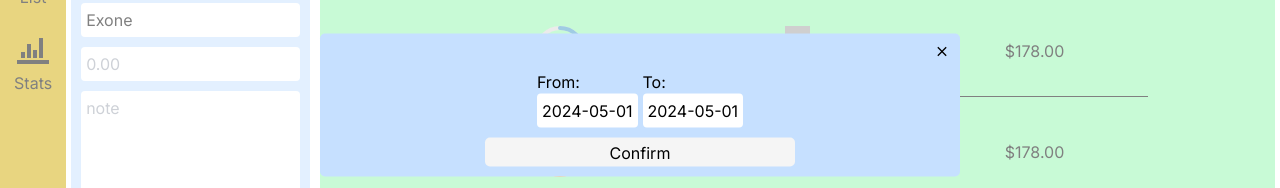
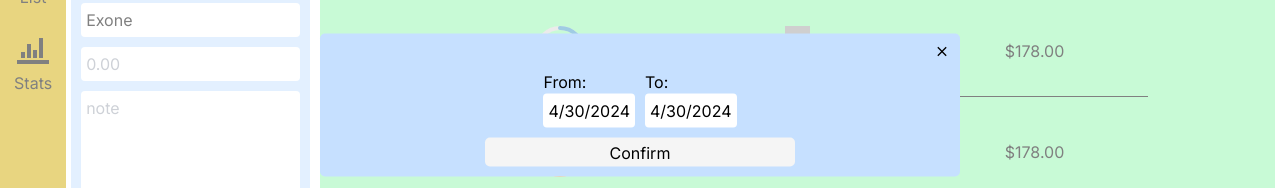
Before and after one commit to eimuciu/cash-tracker, a Next.js app: page / in a window 1280 px wide. Shown: the part 295-483 px from the top of the page. Built offline with nearby package versions, Linux system fonts and the light colour scheme; grey boxes are pictures that could not be loaded.

Commit message:
Custom date

```diff
--- a/src/app/components/layoutWrapper/dateSeperator/index.tsx
+++ b/src/app/components/layoutWrapper/dateSeperator/index.tsx
@@ -19,6 +19,11 @@ export default function DateSeperator() {
   const { themeColorsList }: any = useThemeContext();
   const { showModal, settingName, handleSettingClick, handleCloseModal } =
     useModal();
+
+  const [fromDateValue, setFromDateValue] = React.useState('');
+  const [toDateValue, setToDateValue] = React.useState('');
+  const [fromDateError, setFromDateError] = React.useState('');
+  const [toDateError, setToDateError] = React.useState('');
 
   React.useEffect(() => {
     const resizeHandler = (e: any) => {
@@ -76,6 +81,20 @@ export default function DateSeperator() {
     }
   };
 
+  const handleCustomDateConfirmation = () => {
+    if (fromDateValue === 'Invalid Date') {
+      setFromDateError('Invalid Date');
+      return;
+    }
+    if (toDateValue === 'Invalid Date') {
+      setToDateError('Invalid Date');
+      return;
+    }
+    setFromDateError('');
+    setToDateError('');
+    handleCloseModal();
+  };
+
   return (
     <>
       <Modal
@@ -83,18 +102,32 @@ export default function DateSeperator() {
         showModal={true}
         closeModal={handleCloseModal}
       >
-        <div className="flex gap-[5px]">
+        <div className="flex gap-[10px]">
           <div>
             From:
-            <DatePicker dateValue={'2024-05-01'} setDateValue={() => {}} />
+            <DatePicker
+              dateValue={fromDateValue}
+              setDateValue={setFromDateValue}
+            />
+            {/* <div className="text-[#880D1E] text-[10px]">
+              {fromDateError && fromDateError}{' '}
+            </div> */}
           </div>
           <div>
             To:
-            <DatePicker dateValue={'2024-05-01'} setDateValue={() => {}} />
+            <DatePicker dateValue={toDateValue} setDateValue={setToDateValue} />
+            {/* <div className="text-[#880D1E] text-[10px]">
+              {toDateError && toDateError}{' '}
+            </div> */}
           </div>
         </div>
         <div className="w-[50%] bg-[#F5F5F5] text-center rounded-[5px] py-[2.5px]">
-          <button className="w-[100%] h-[100%]">Confirm</button>
+          <button
+            onClick={handleCustomDateConfirmation}
+            className="w-[100%] h-[100%]"
+          >
+            Confirm
+          </button>
         </div>
       </Modal>
       <Swiper
```
